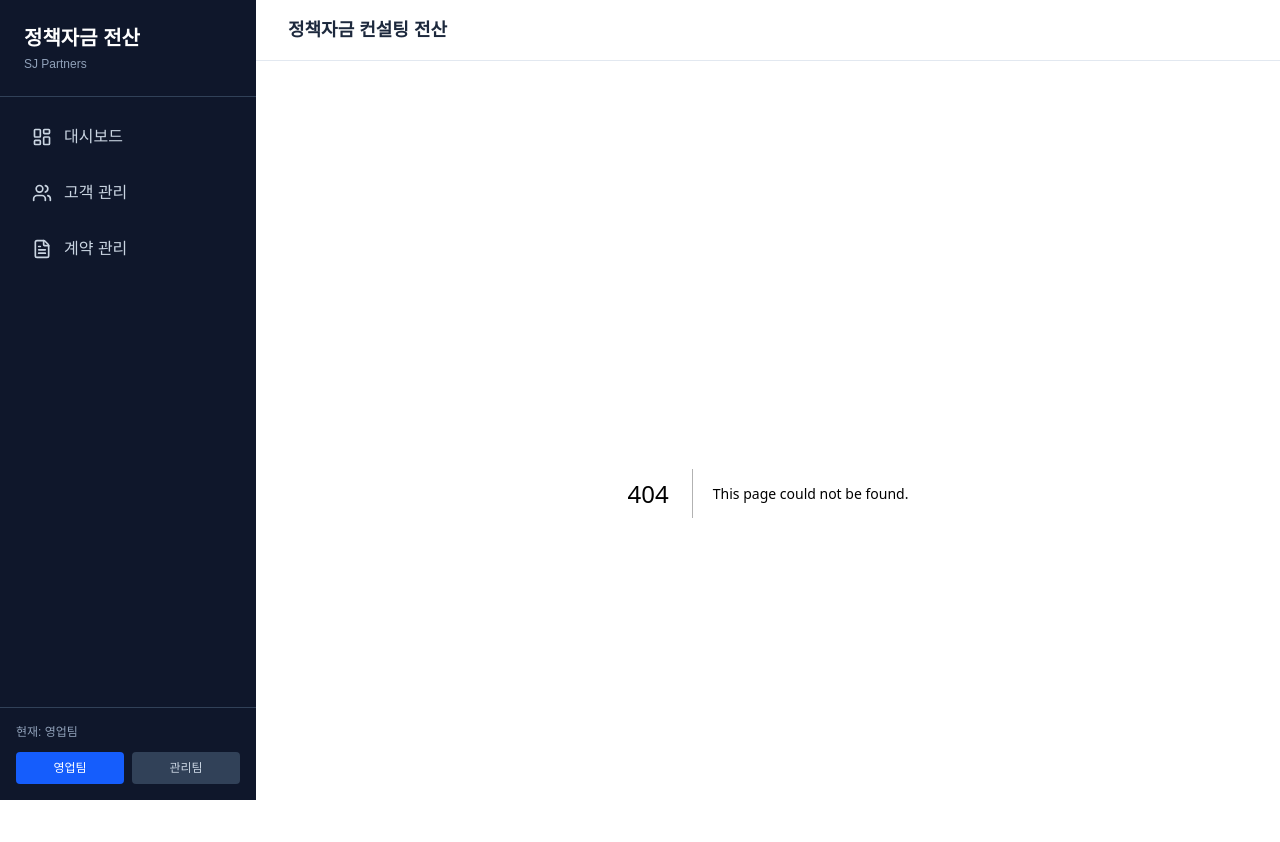
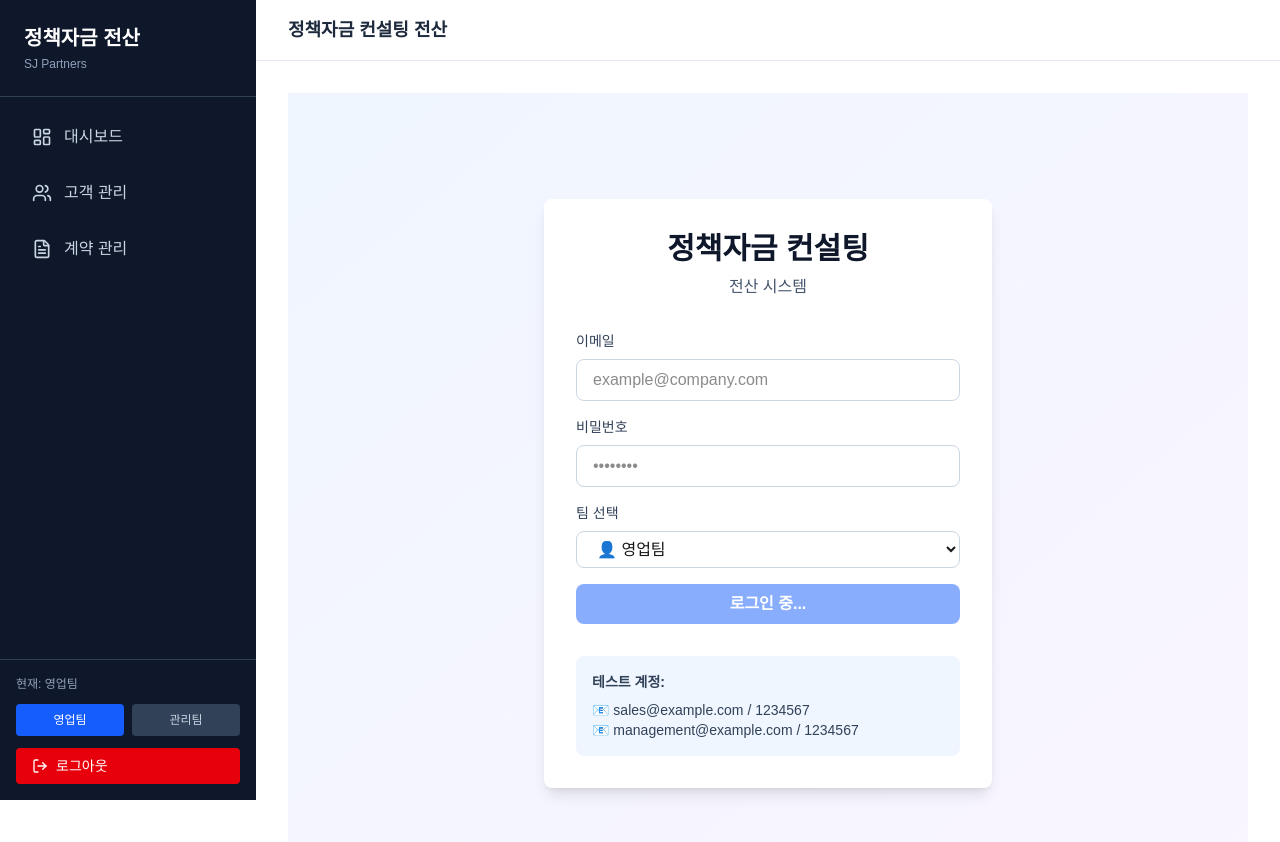
Before and after one commit to tmdwls045133-debug/SJPARTNERS, a Next.js app: page /login in a window 1280 px wide. Before the commit this address had no page. Shown: the top 842 px of the page. Built offline with nearby package versions, Linux system fonts and the light colour scheme; no server answers.

Commit message:
Implement: Supabase authentication with login page and logout button

```diff
--- /dev/null
+++ b/app/login/page.tsx
@@ -0,0 +1,108 @@
+"use client";
+
+import { useState } from "react";
+import { useRouter } from "next/navigation";
+import { useAuthStore } from "@/lib/useAuth";
+import { useRoleStore } from "@/lib/useRole";
+
+export default function LoginPage() {
+  const router = useRouter();
+  const { login, loading } = useAuthStore();
+  const { setRole } = useRoleStore();
+  const [email, setEmail] = useState("");
+  const [password, setPassword] = useState("");
+  const [role, setRoleLocal] = useState<"sales" | "management">("sales");
+  const [error, setError] = useState("");
+
+  async function handleLogin(e: React.FormEvent) {
+    e.preventDefault();
+    setError("");
+
+    try {
+      await login(email, password);
+      setRole(role);
+      router.push("/");
+    } catch (err: any) {
+      setError(err.message || "로그인 실패");
+    }
+  }
+
+  return (
+    <div className="min-h-screen bg-gradient-to-br from-blue-50 to-purple-50 flex items-center justify-center p-4">
+      <div className="bg-white rounded-lg shadow-lg p-8 w-full max-w-md">
+        <div className="text-center mb-8">
+          <h1 className="text-3xl font-bold text-slate-900">
+            정책자금 컨설팅
+          </h1>
+          <p className="text-slate-600 mt-2">전산 시스템</p>
+        </div>
+
+        {error && (
+          <div className="bg-red-50 border border-red-200 rounded-lg p-3 mb-6 text-sm text-red-700">
+            {error}
+          </div>
+        )}
+
+        <form onSubmit={handleLogin} className="space-y-4">
+          <div>
+            <label className="block text-sm font-medium text-slate-700 mb-2">
+              이메일
+            </label>
+            <input
+              type="email"
+              value={email}
+              onChange={(e) => setEmail(e.target.value)}
+              placeholder="example@company.com"
+              className="w-full px-4 py-2 border border-slate-300 rounded-lg focus:outline-none focus:ring-2 focus:ring-blue-500"
+              required
+            />
+          </div>
+
+          <div>
+            <label className="block text-sm font-medium text-slate-700 mb-2">
+              비밀번호
+            </label>
+            <input
+              type="password"
+              value={password}
+              onChange={(e) => setPassword(e.target.value)}
+              placeholder="••••••••"
+              className="w-full px-4 py-2 border border-slate-300 rounded-lg focus:outline-none focus:ring-2 focus:ring-blue-500"
+              required
+            />
+          </div>
+
+          <div>
+            <label className="block text-sm font-medium text-slate-700 mb-2">
+              팀 선택
+            </label>
+            <select
+              value={role}
+              onChange={(e) =>
+                setRoleLocal(e.target.value as "sales" | "management")
+              }
+              className="w-full px-4 py-2 border border-slate-300 rounded-lg focus:outline-none focus:ring-2 focus:ring-blue-500"
+            >
+              <option value="sales">👤 영업팀</option>
+              <option value="management">👥 관리팀</option>
+            </select>
+          </div>
+
+          <button
+            type="submit"
+            disabled={loading}
+            className="w-full bg-blue-600 text-white py-2 rounded-lg font-semibold hover:bg-blue-700 disabled:opacity-50"
+          >
+            {loading ? "로그인 중..." : "로그인"}
+          </button>
+        </form>
+
+        <div className="mt-8 p-4 bg-blue-50 rounded-lg text-sm text-slate-700">
+          <p className="font-semibold mb-2">테스트 계정:</p>
+          <p>📧 sales@example.com / 1234567</p>
+          <p>📧 management@example.com / 1234567</p>
+        </div>
+      </div>
+    </div>
+  );
+}
--- a/components/Sidebar.tsx
+++ b/components/Sidebar.tsx
@@ -1,6 +1,7 @@
 "use client";
 
 import Link from "next/link";
+import { useRouter } from "next/navigation";
 import { usePathname } from "next/navigation";
 import {
   LayoutDashboard,
@@ -10,6 +11,7 @@ import {
   LogOut,
 } from "lucide-react";
 import { useRoleStore } from "@/lib/useRole";
+import { useAuthStore } from "@/lib/useAuth";
 
 const salesMenuItems = [
   {
@@ -48,10 +50,17 @@ const managementMenuItems = [
 ];
 
 export default function Sidebar() {
+  const router = useRouter();
   const pathname = usePathname();
   const { role, setRole } = useRoleStore();
+  const { logout } = useAuthStore();
 
   const menuItems = role === "sales" ? salesMenuItems : managementMenuItems;
+
+  async function handleLogout() {
+    await logout();
+    router.push("/login");
+  }
 
   return (
     <aside className="w-64 bg-slate-900 text-white h-screen flex flex-col">
@@ -111,6 +120,13 @@ export default function Sidebar() {
             관리팀
           </button>
         </div>
+        <button
+          onClick={handleLogout}
+          className="w-full flex items-center gap-2 px-4 py-2 rounded bg-red-600 text-white hover:bg-red-700 transition-colors text-sm font-medium"
+        >
+          <LogOut size={16} />
+          로그아웃
+        </button>
       </div>
     </aside>
   );
--- /dev/null
+++ b/lib/useAuth.ts
@@ -0,0 +1,66 @@
+import { create } from 'zustand';
+import { supabase } from './supabase';
+
+interface AuthStore {
+  user: any | null;
+  loading: boolean;
+  isAuthenticated: boolean;
+  login: (email: string, password: string) => Promise<void>;
+  logout: () => Promise<void>;
+  checkAuth: () => Promise<void>;
+}
+
+export const useAuthStore = create<AuthStore>((set) => ({
+  user: null,
+  loading: true,
+  isAuthenticated: false,
+
+  checkAuth: async () => {
+    try {
+      const { data: { session } } = await supabase.auth.getSession();
+      set({
+        user: session?.user || null,
+        isAuthenticated: !!session,
+        loading: false,
+      });
+    } catch (error) {
+      console.error('Auth check error:', error);
+      set({ loading: false });
+    }
+  },
+
+  login: async (email: string, password: string) => {
+    set({ loading: true });
+    try {
+      const { data, error } = await supabase.auth.signInWithPassword({
+        email,
+        password,
+      });
+      if (error) throw error;
+      set({
+        user: data.user,
+        isAuthenticated: true,
+        loading: false,
+      });
+    } catch (error) {
+      console.error('Login error:', error);
+      set({ loading: false });
+      throw error;
+    }
+  },
+
+  logout: async () => {
+    set({ loading: true });
+    try {
+      await supabase.auth.signOut();
+      set({
+        user: null,
+        isAuthenticated: false,
+        loading: false,
+      });
+    } catch (error) {
+      console.error('Logout error:', error);
+      set({ loading: false });
+    }
+  },
+}));
--- /dev/null
+++ b/middleware.ts
@@ -0,0 +1,25 @@
+import { NextResponse } from "next/server";
+import type { NextRequest } from "next/server";
+
+export function middleware(request: NextRequest) {
+  // 쿠키에서 인증 토큰 확인 (Supabase Auth는 쿠키에 저장함)
+  const token = request.cookies.get("sb-sbpartners-auth-token");
+
+  // 로그인 페이지는 누구나 접근 가능
+  if (request.nextUrl.pathname === "/login") {
+    return NextResponse.next();
+  }
+
+  // 그 외 페이지는 로그인 필수
+  if (!token) {
+    return NextResponse.redirect(new URL("/login", request.url));
+  }
+
+  return NextResponse.next();
+}
+
+export const config = {
+  matcher: [
+    "/((?!api|_next/static|_next/image|favicon.ico).*)",
+  ],
+};
```
